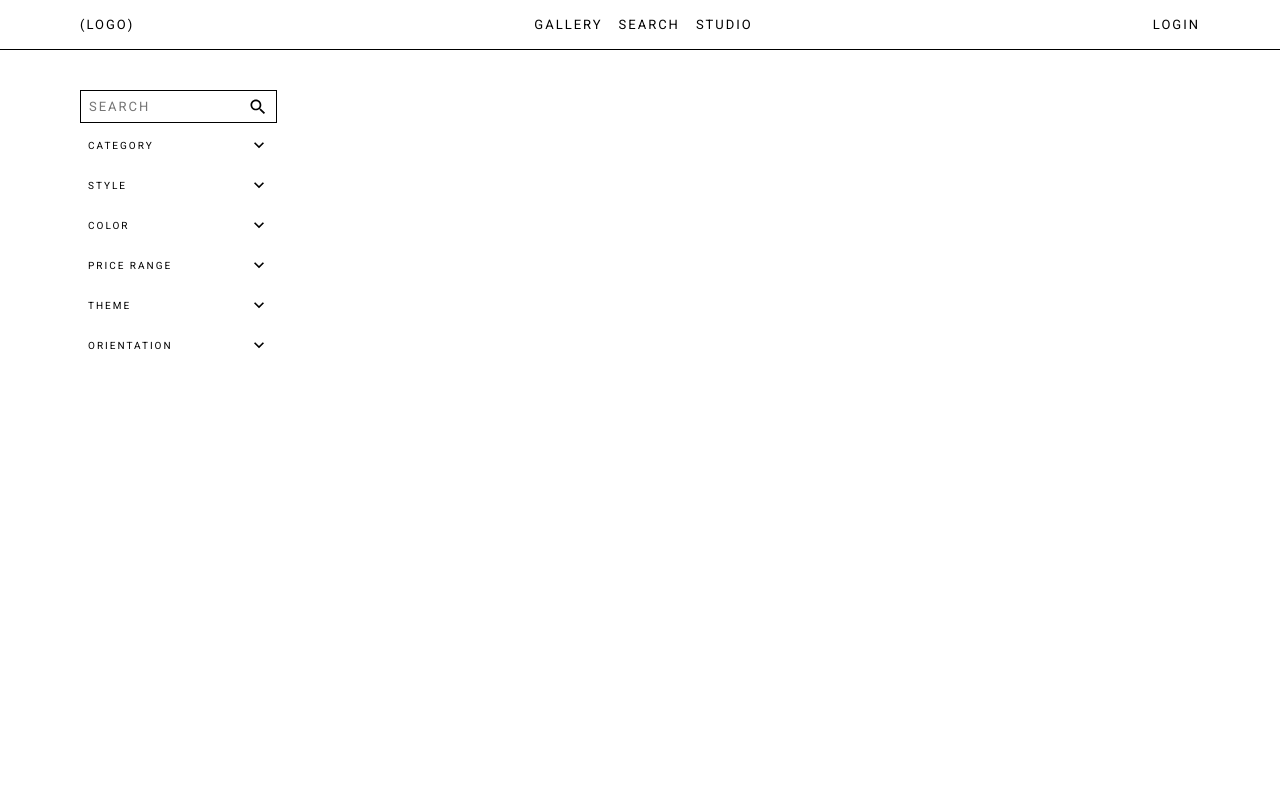
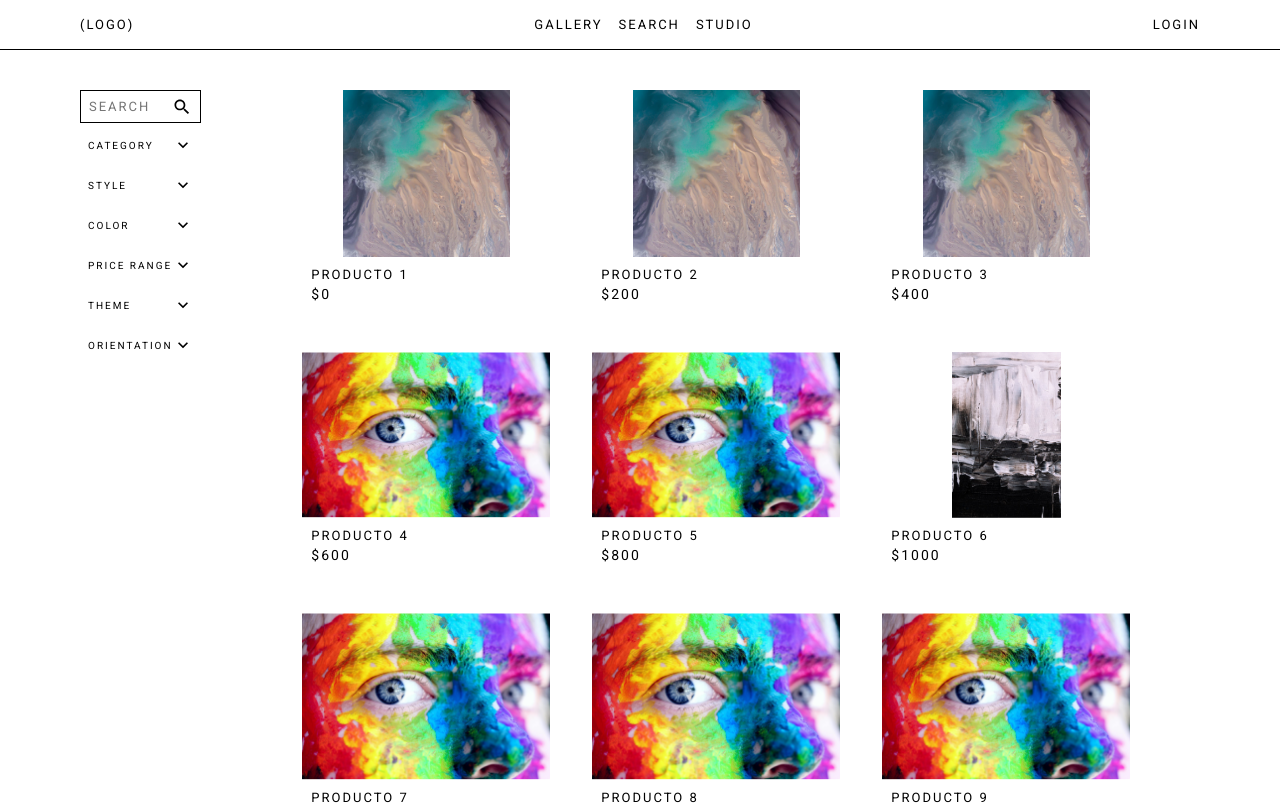
Before and after one commit to FacuBelli/API-Grupo11, a React (Vite) app: page /search in a window 1280 px wide. Shown: the top 805 px of the page. Built offline with nearby package versions, Linux system fonts and the light colour scheme.

Commit message:
Search data

```diff
--- a/src/pages/Search/index.tsx
+++ b/src/pages/Search/index.tsx
@@ -67,7 +67,7 @@ export default function Search() {
             <Filter title={filter.value} options={filter.options} key={i} />
           ))}
         </aside>
-        <ImageGallery data={[]} />
+        <ImageGallery data={data} />
       </section>
     </main>
   )
```
